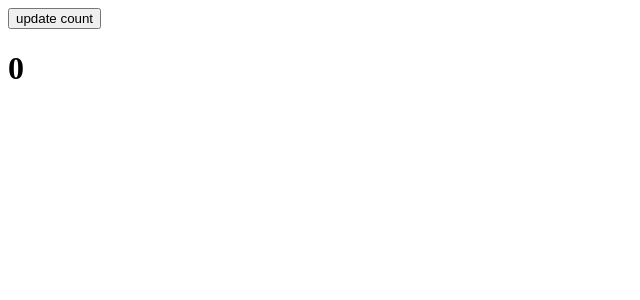
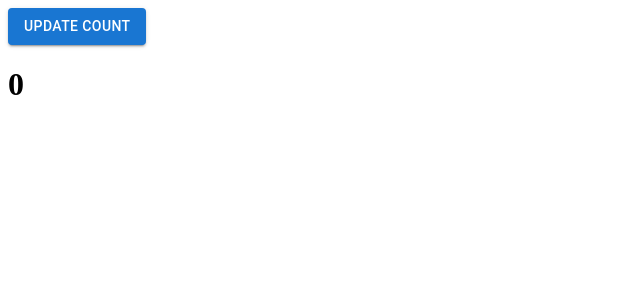
Before and after one commit to p1n9d3v/web37-cloud-canvas, a React (Vite) app in the folder packages/canvas/: page / in a window 1280 px wide. Shown: the top 300 px of the page, without its empty margins (0-640 px from the left). Built offline with nearby package versions, Linux system fonts and the light colour scheme.

Commit message:
🚚 Chore: mui 설치

```diff
--- a/packages/canvas/package.json
+++ b/packages/canvas/package.json
@@ -10,6 +10,9 @@
     "preview": "vite preview"
   },
   "dependencies": {
+    "@emotion/react": "^11.13.3",
+    "@emotion/styled": "^11.13.0",
+    "@mui/material": "^6.1.5",
     "react": "^18.3.1",
     "react-dom": "^18.3.1"
   },
--- a/packages/canvas/src/App.tsx
+++ b/packages/canvas/src/App.tsx
@@ -1,3 +1,4 @@
+import { Button } from "@mui/material";
 import { useState } from "react";
 
 function App() {
@@ -5,9 +6,12 @@ function App() {
 
   return (
     <>
-      <button onClick={() => setCount((count) => count + 1)}>
+      <Button
+        variant="contained"
+        onClick={() => setCount((count) => count + 1)}
+      >
         update count
-      </button>
+      </Button>
 
       <h1>{count}</h1>
     </>
```
Also changed, not shown: 1 other file (tests, documents, lock files or other folders).
